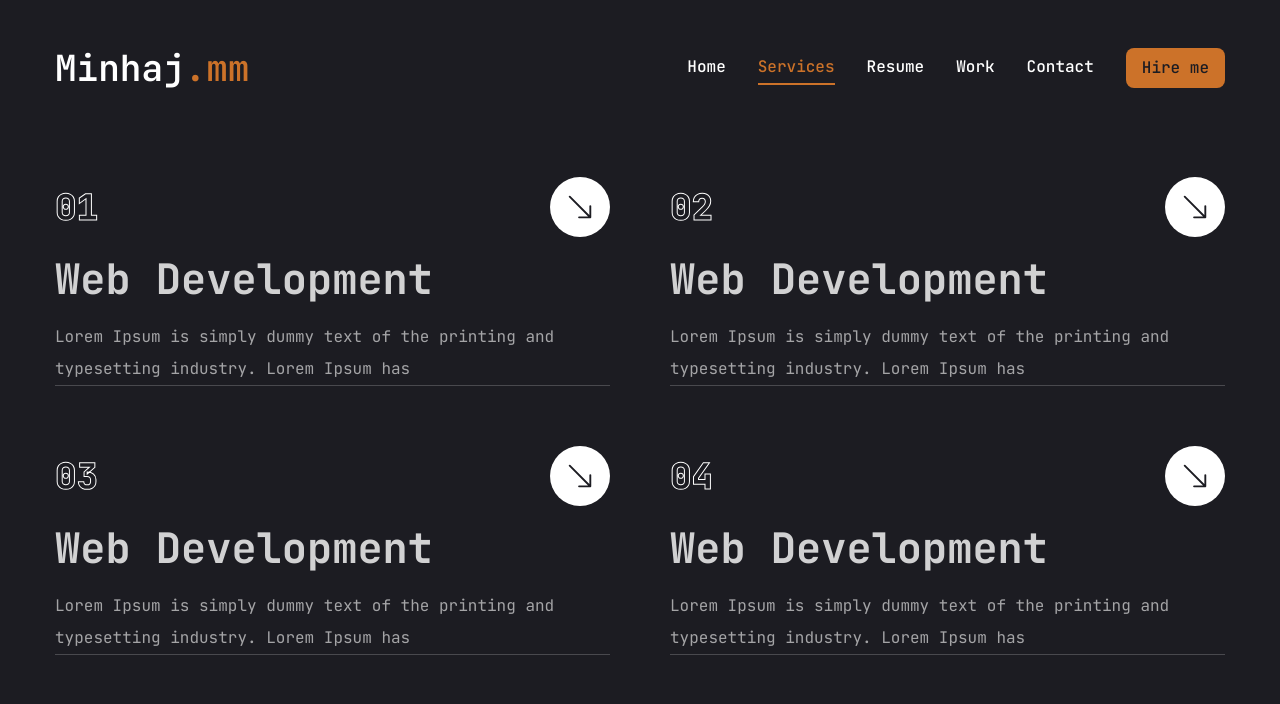
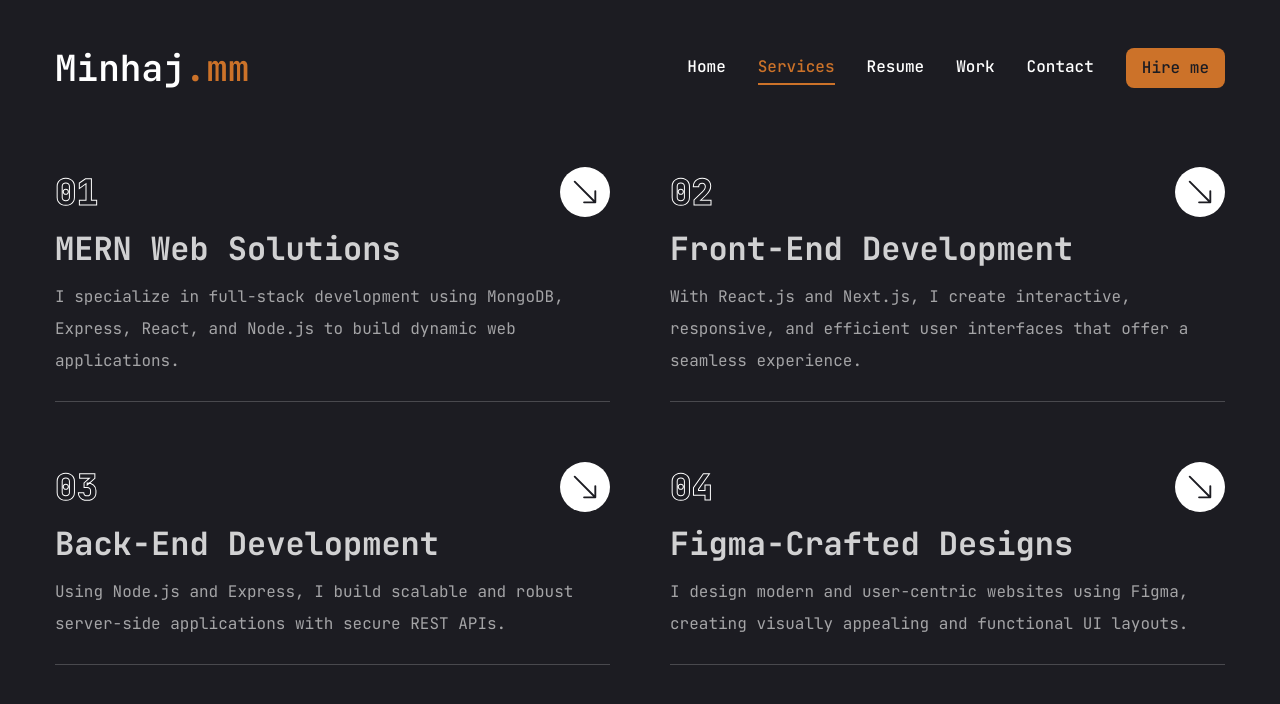
Before and after one commit to Minhaj99466/Minhaj-portfolio-2.0, a Next.js app: page /services in a window 1280 px wide. Shown: the top 704 px of the page. Built offline with nearby package versions, Linux system fonts and the light colour scheme.

Commit message:
home and service updated

```diff
--- a/app/services/page.jsx
+++ b/app/services/page.jsx
@@ -9,26 +9,25 @@ const Service = () => {
   const data = [
     {
       num: "01",
-      title: 'Web Development',
-      description: 'Lorem Ipsum is simply dummy text of the printing and typesetting industry. Lorem Ipsum has '
+      title: 'MERN Web Solutions',
+      description: 'I specialize in full-stack development using MongoDB, Express, React, and Node.js to build dynamic web applications.'
     },
     {
       num: "02",
-      title: 'Web Development',
-      description: 'Lorem Ipsum is simply dummy text of the printing and typesetting industry. Lorem Ipsum has '
+      title: 'Front-End Development',
+      description: 'With React.js and Next.js, I create interactive, responsive, and efficient user interfaces that offer a seamless experience.'
     },
     {
       num: "03",
-      title: 'Web Development',
-      description: 'Lorem Ipsum is simply dummy text of the printing and typesetting industry. Lorem Ipsum has '
+      title: 'Back-End Development',
+      description: 'Using Node.js and Express, I build scalable and robust server-side applications with secure REST APIs.'
     },
     {
       num: "04",
-      title: 'Web Development',
-      description: 'Lorem Ipsum is simply dummy text of the printing and typesetting industry. Lorem Ipsum has '
+      title: 'Figma-Crafted Designs',
+      description: 'I design modern and user-centric websites using Figma, creating visually appealing and functional UI layouts.'
     },
-
-  ]
+]
 
 
   return (
@@ -44,13 +43,13 @@ const Service = () => {
                 <div className='text-4xl text-outline font-extrabold text-transparent ' >
                   {item.num}
                 </div>
-                <Link className='w-[60px] h-[60px] rounded-full bg-white flex justify-center items-center group-hover:bg-accent-hover  transition-all hover:-rotate-45 duration-700'  href="hjg">
+                <Link className='w-[50px] h-[50px] rounded-full bg-white flex justify-center items-center group-hover:bg-accent-hover  transition-all hover:-rotate-45 duration-700'  href="hjg">
                   <BsArrowDownRight className='text-3xl text-primary '/>
                 </Link>
               </div>
-              <h2 className='text-[42px]   font-bold group-hover:text-accent-hover transition-all duration-500 text-white/80' >{item.title}</h2>
+              <h2 className='text-[32px]   font-bold group-hover:text-accent-hover transition-all duration-500 text-white/80' >{item.title}</h2>
               <p className='text-white/60'>{item.description}</p>
-              <div className='border-b border-white/20  w-full'></div>
+              <div className='border-b mt-6 border-white/20  w-full'></div>
             </div>
           ))}
         </motion.div>
--- a/components/MobileNav.jsx
+++ b/components/MobileNav.jsx
@@ -2,7 +2,7 @@
 
 
 import { usePathname } from 'next/navigation';
-import React from 'react'
+import React, { useState } from 'react'
 import { CiMenuFries } from "react-icons/ci";
 import { Sheet, SheetContent, SheetTrigger } from './ui/sheet';
 import Link from 'next/link';
@@ -32,21 +32,26 @@ const links = [
 
 const MobileNav = () => {
     const pathname = usePathname()
+    const [open, setOpen] = useState(false)
+
+    const handleClick = () => {
+        setOpen(false)
+    }
     return (
-        <Sheet>
+        <Sheet open={open} onOpenChange={setOpen}>
             <SheetTrigger>
                 <CiMenuFries className='text-[32px] text-accent' />
             </SheetTrigger>
-            <SheetContent className=''>
+            <SheetContent className='' >
                 <div className='mt-20 mb-20 text-center text-2xl'>
-                <Link href='/'>
+                    <Link onClick={handleClick} href='/'>
                         <h1>Minhaj<span className='text-accent'>.mm</span></h1>
                     </Link>
                 </div>
                 < nav className='flex flex-col gap-8 justify-center items-center' >
                     {
                         links.map((link, index) => {
-                        return (<Link href={link.path} key={index} className={`${link.path === pathname && 'text-accent border-b-2 border-accent'} capitalize text-xl hover:text-accent-hover transition-all`}>{link.name} </Link>)
+                            return (<Link onClick={handleClick} href={link.path} key={index} className={`${link.path === pathname && 'text-accent border-b-2 border-accent'} capitalize text-xl hover:text-accent-hover transition-all`}>{link.name} </Link>)
                         })
                     }
                 </nav >
--- a/components/Stats.jsx
+++ b/components/Stats.jsx
@@ -18,8 +18,8 @@ const data=[
     num:8,
 },
     {
-    text:"Code commit",
-    num:15,
+    text:"Repos commit",
+    num:16,
 },
 
 ]
```
Lines whose indentation alone changed are shown as unchanged.
